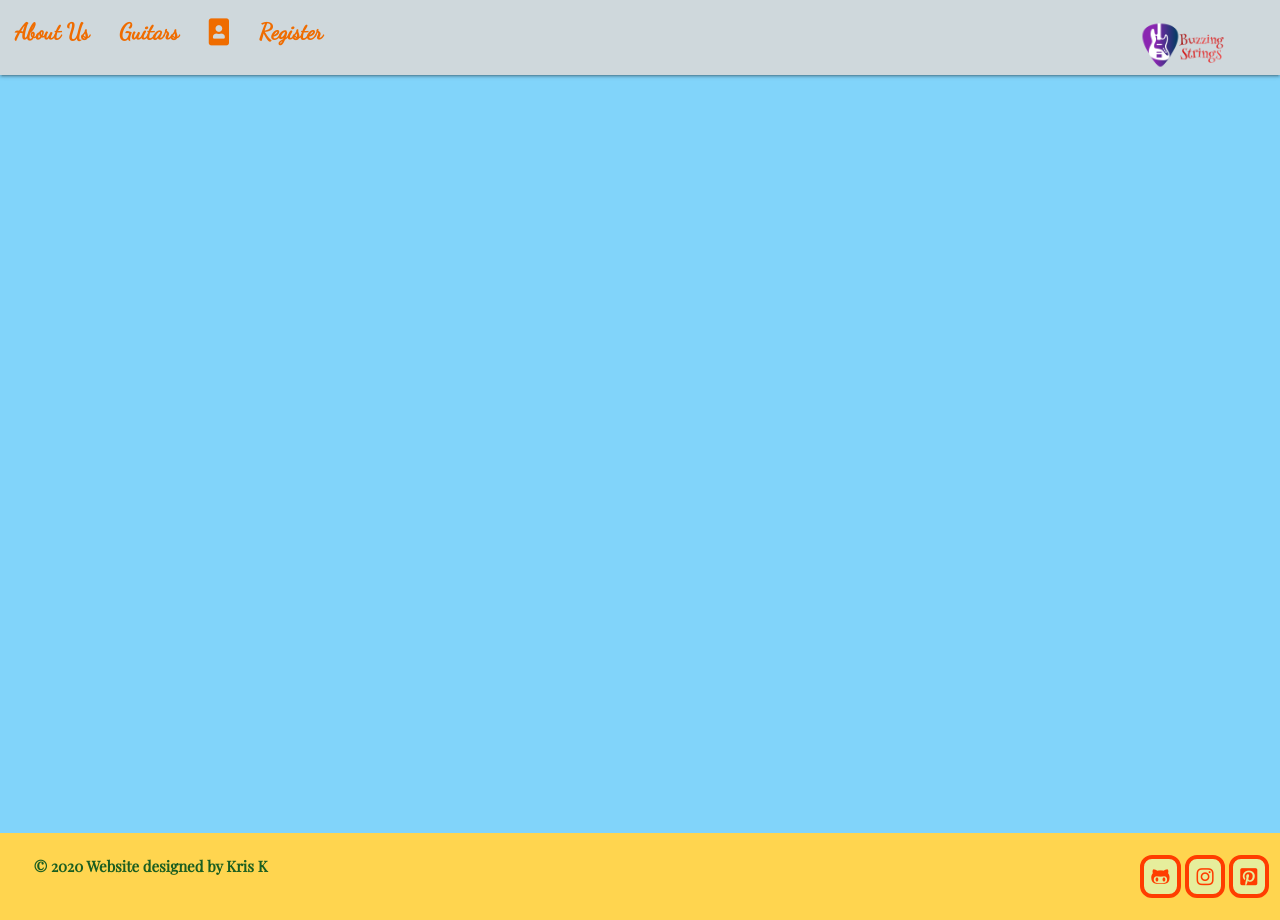
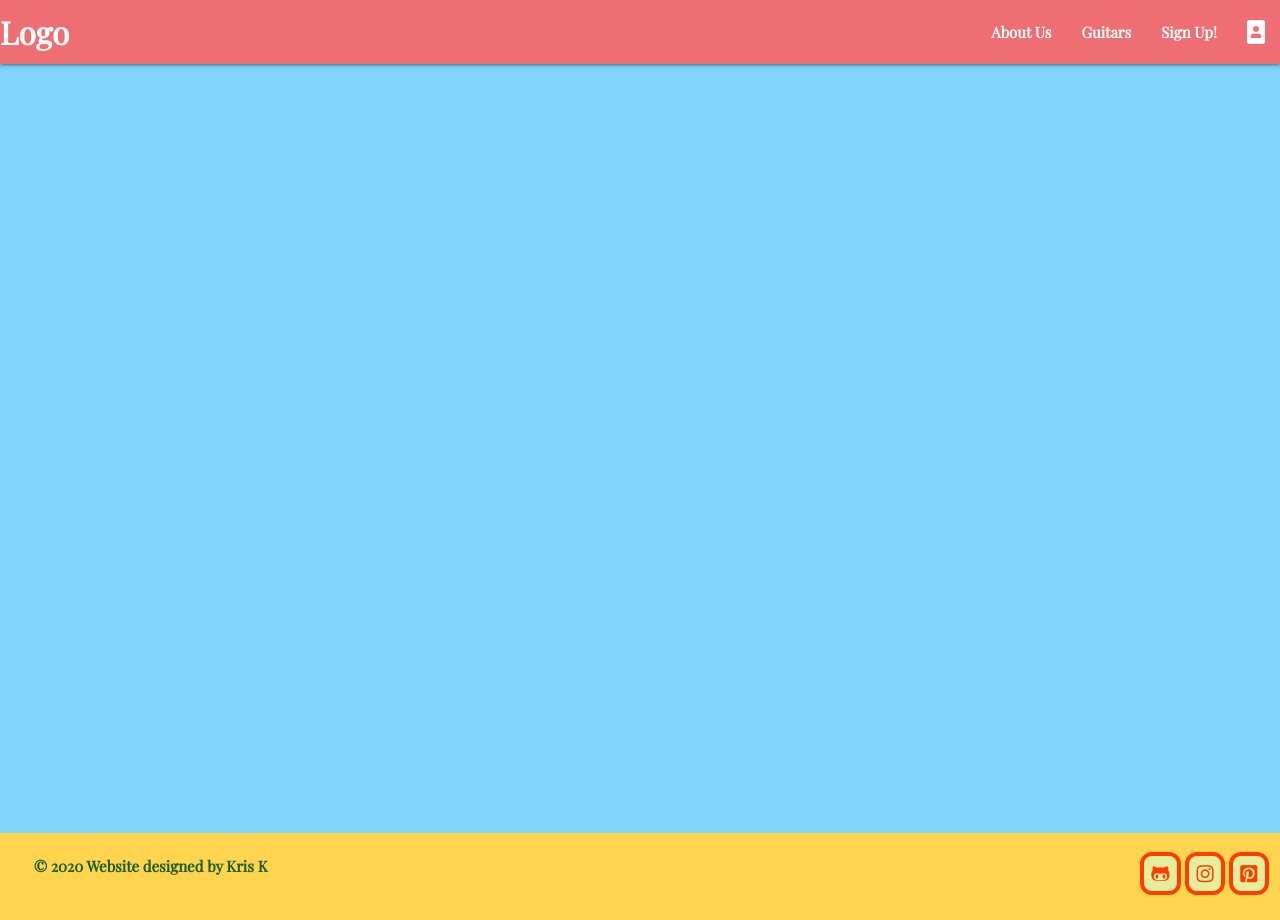
Before and after one commit to Code-Institute-Submissions/buzzing-strings, a Python web app: template templates/base.html in a window 1280 px wide. Run offline with Jinja, Linux system fonts and the light colour scheme; the template is opened without the code that fills it, so the values that code supplies are empty.

Commit message:
Applied changes to navbar

```diff
--- a/static/css/style.css
+++ b/static/css/style.css
@@ -6,52 +6,6 @@ body {
     background-color: #81d4fa;
     font-family: 'Playfair Display', serif;
     font-weight: 700;
-}
-
-/* navbar styling */
-nav.guitar.nav-extended {
-    min-height: 5rem;
-}
-
-nav ul a {
-    font-family: 'Dancing Script', cursive;
-    color: #ef6c00;
-    font-size: 1.5rem;
-    font-weight: 700;
-    transition: none;
-}
-.fa-bars:before {
-    color: #ef6c00;
-}
-
-.fa-portrait:before {
-    font-size: 1.8rem;
-}
-
-/* sidenav styling */
-.side-list {
-    background-color: #bbdefb;
-}
-ul.sidenav li a {
-    color: #000000;
-    font-size: 1rem;
-    font-weight: 600;
-}
-
-.sidenav-text {
-    font-size: 1.5rem;
-    text-decoration: underline;
-}
-
-/* logo styling */
-nav .guitar.brand-logo.right {
-    margin-right: 3rem;
-    padding: 0;
-}
-
-img.guitar-logo {
-    height: 6rem;
-    width: auto;
 }
 
 /* footer styling */
@@ -68,7 +22,7 @@ img.guitar-logo {
     background-color: #e6ee9c;
     border: 0.3rem solid #ff3d00;
     border-radius: 0.8rem;
-    margin-top: 1.5rem;
+    margin-top: 1.3rem;
     padding: 0.5rem;
     cursor: pointer;
     transition: all .4s ease-in-out;
--- a/templates/base.html
+++ b/templates/base.html
@@ -16,25 +16,24 @@
 <body>
     <header>
         <!--top navbar-->
-        <nav class="guitar nav-extended blue-grey lighten-4">
+        <nav>
             <div class="nav-wrapper">
-            <a href="#" class="guitar brand-logo right"><img src="static/images/logo/guitar-logo.png" alt="guitar-logo" class="guitar-logo"></a>
+            <a href="#!" class="brand-logo">Logo</a>
             <a href="#" data-target="mobile-demo" class="sidenav-trigger"><i class="fas fa-bars"></i></a>
-            <ul class="left hide-on-med-and-down">
+            <ul class="right hide-on-med-and-down">
                 <li><a href="#">About Us</a></li>
                 <li><a href="#">Guitars</a></li>
+                <li><a href="#">Sign Up!</a></li>
                 <li><a href="#"><i class="fas fa-portrait"></i></a></li>
-                <li><a href="#">Register</a></li>
             </ul>
             </div>
         </nav>
         <!--mobile sidenav-->
-        <ul class="side-list sidenav" id="mobile-demo">
-            <li><h3 class="sidenav-text center-align orange-text text-darken-3">Buzzing Strings</h3></li>
+        <ul class="sidenav" id="mobile-demo">
             <li><a href="#">About Us</a></li>
             <li><a href="#">Guitars</a></li>
+            <li><a href="#">Sign Up!</a></li>
             <li><a href="#"><i class="fas fa-portrait"></i></a></li>
-            <li><a href="#">Register</a></li>
         </ul>
     </header>
     {% block content %}
```
